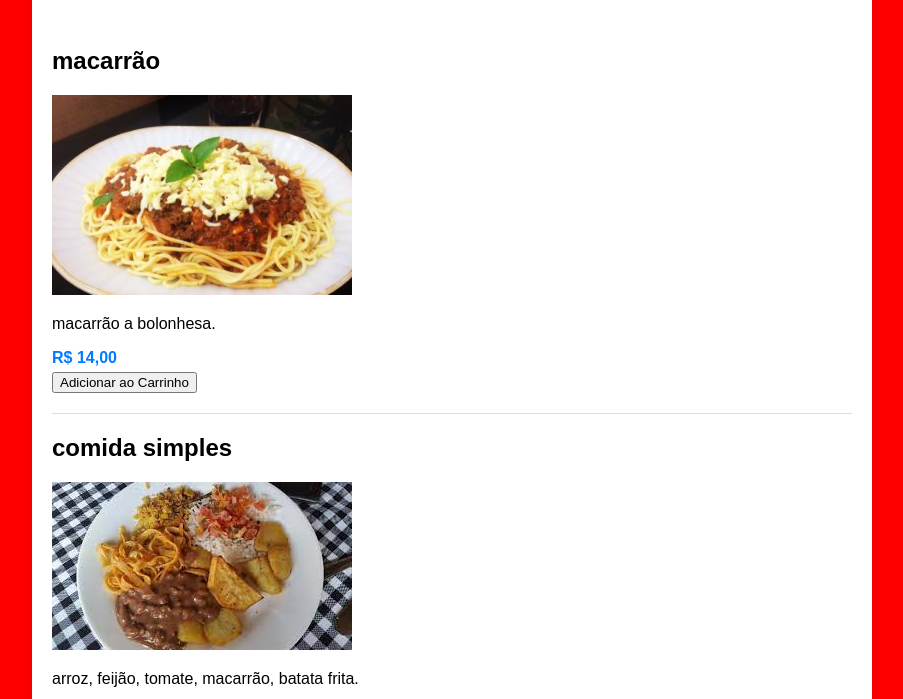
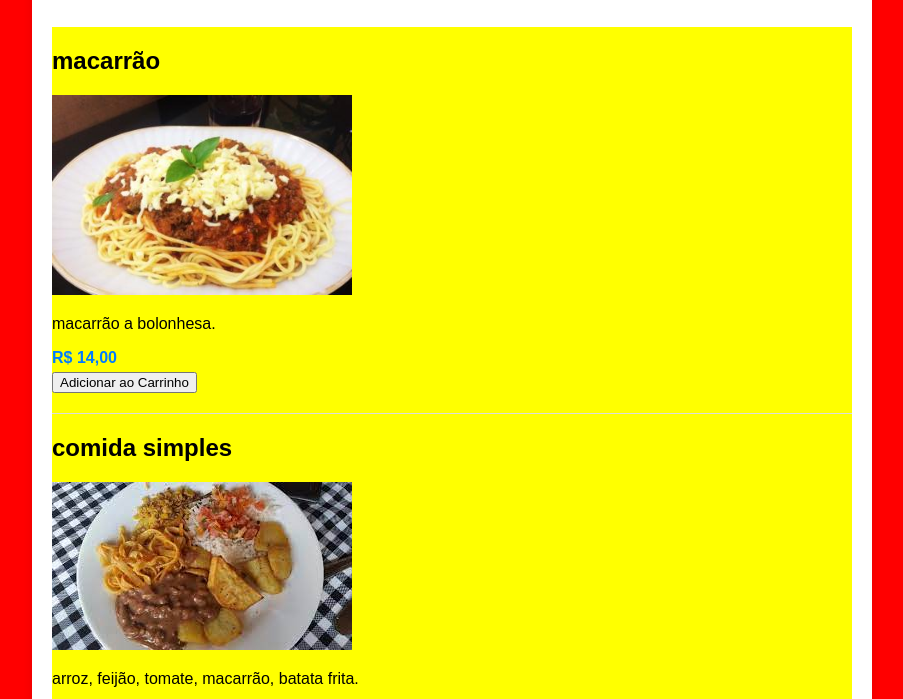
Before and after one commit to cris24tayler/cardapio, a plain HTML site: page index.html in a window 1280 px wide. Shown: the part 101-800 px from the top of the page, without its empty margins (188-1091 px from the left). Drawn offline with Linux system fonts and the light colour scheme.

Commit message:
atualiza cor da pagina

```diff
--- a/styles.css
+++ b/styles.css
@@ -48,3 +48,6 @@ h1 {
     font-weight: bold;
     color: #007bff;
 }
+.menu-item{
+background-color: yellow;
+}
```
